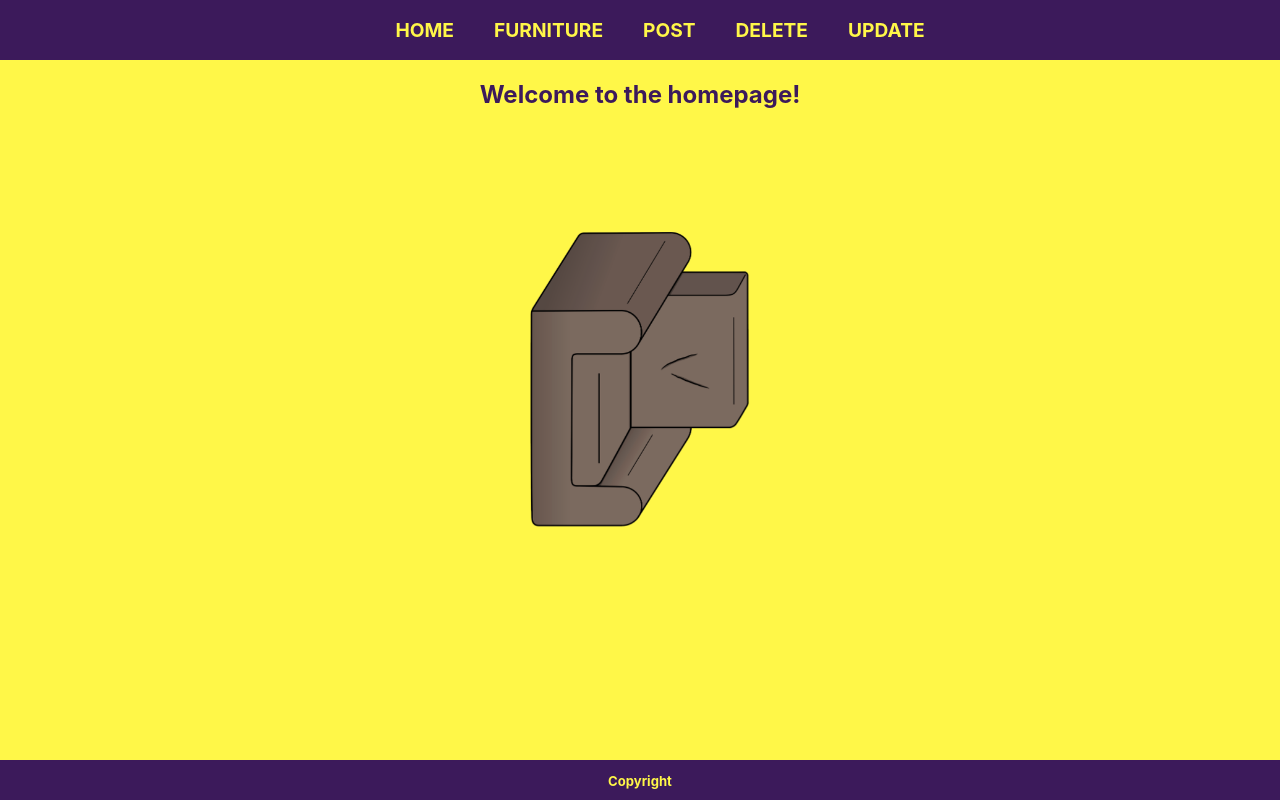
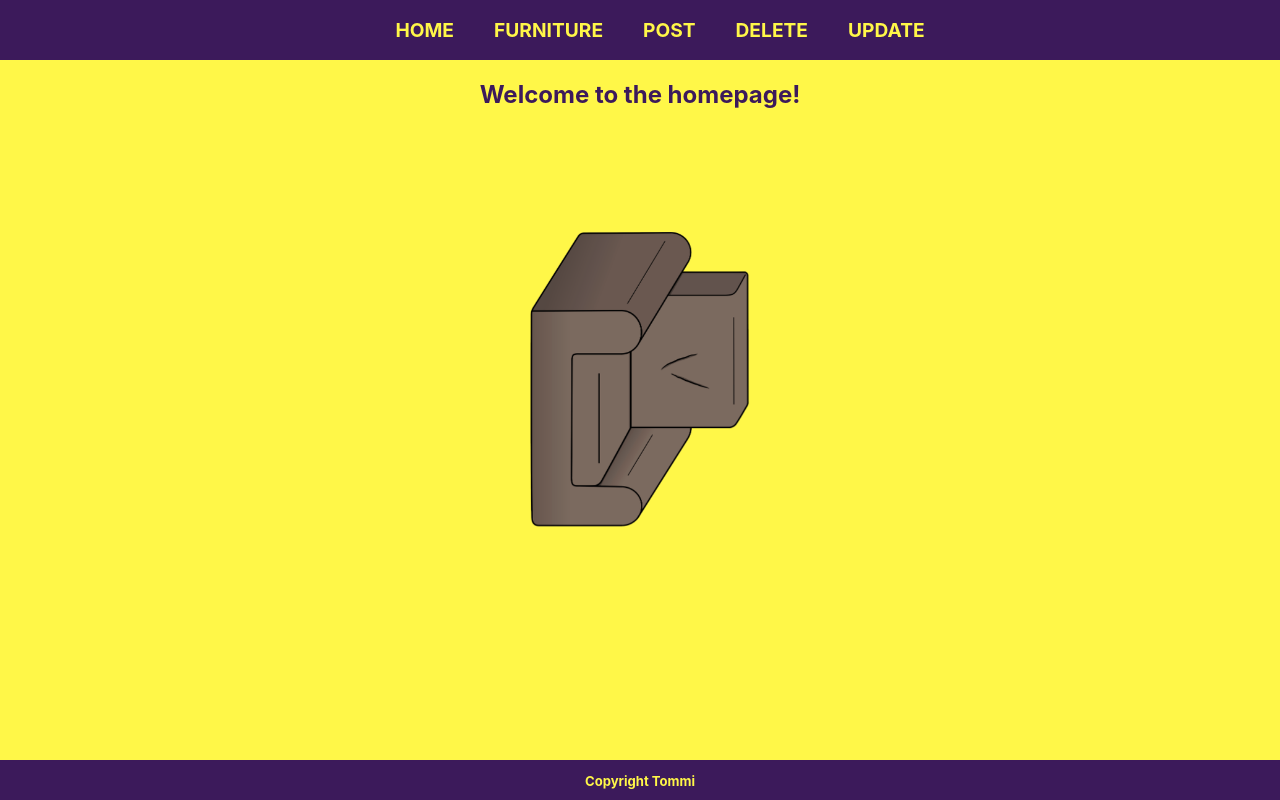
Before and after one commit to stommi/reactFetchFullCrudFront, a React (Create React App) app: page / in a window 1280 px wide. Built offline with nearby package versions, Linux system fonts and the light colour scheme.

Commit message:
footer txt

```diff
--- a/src/components/Footer.js
+++ b/src/components/Footer.js
@@ -4,7 +4,7 @@ import '../styles/Footer.css'
 function Footer() {
     return(
         <div className="Footer">
-            <h3>Copyright</h3>
+            <h3>Copyright Tommi</h3>
         </div>
     )
 
```
